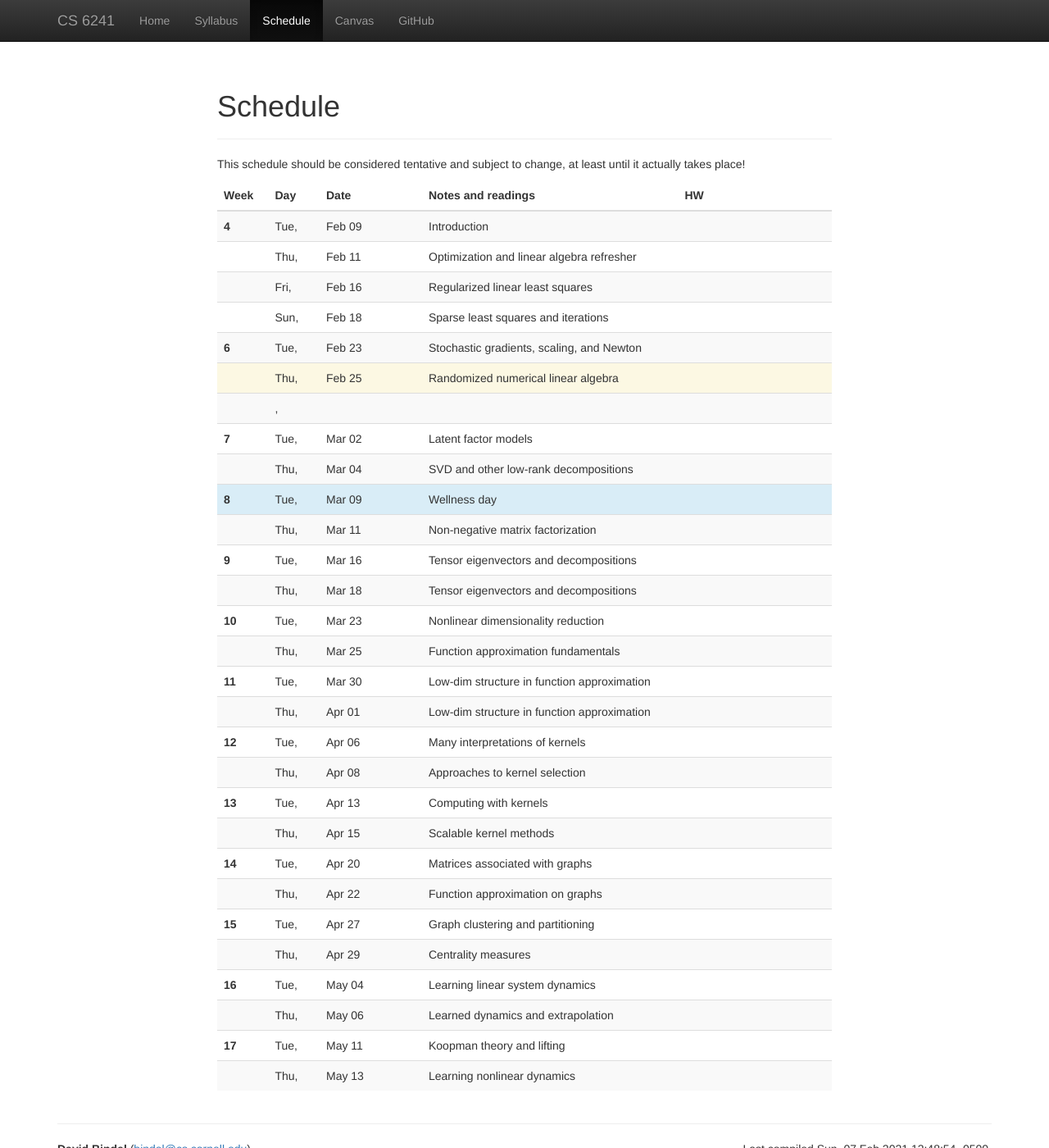
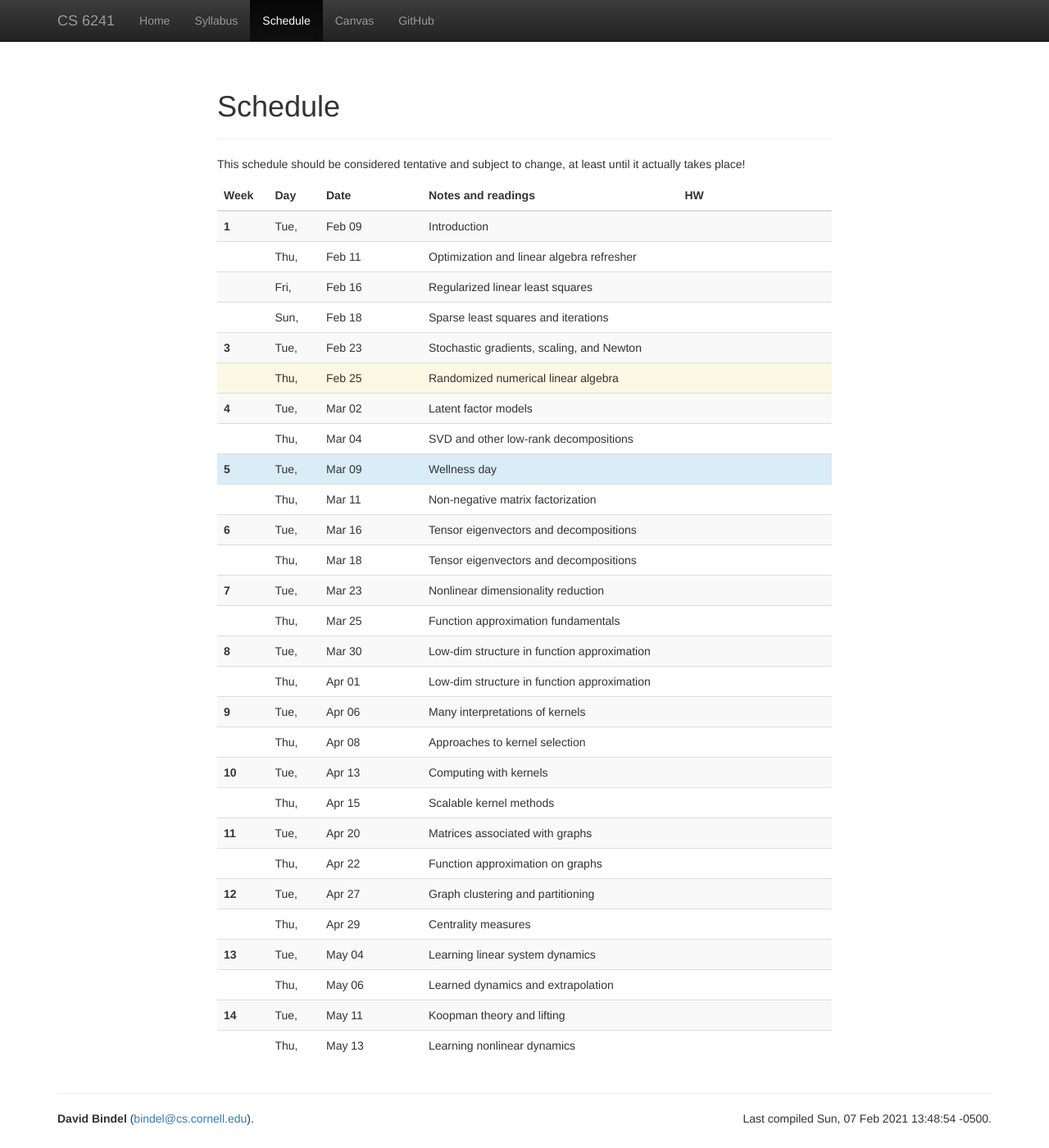
Before and after one commit to dbindel/cs6241-s21, a Jekyll site: the page built from web/schedule.html, in a window 1280 px wide and 1400 px high. Shown: the whole window at 82% size. Built offline with Jekyll 4.4.1, drawn with Linux system fonts in a browser that asks for light colours; nearby versions of some CDN libraries.

Commit message:
Update schedule stuff.

```diff
--- a/web/_data/lectures.yml
+++ b/web/_data/lectures.yml
@@ -28,7 +28,6 @@
   date: 2021-02-25
   info: Randomized numerical linear algebra
   travel: NSF panel
--
 #
 # ==================
 # Week 4 (SIAM CSE week)
--- a/web/schedule.html
+++ b/web/schedule.html
@@ -29,7 +29,7 @@ layout: main
     {% for lec in site.data.lectures %}
     <tr{% if lec.break %} class="info"{% endif %}{% if lec.travel %} class="warning"{% endif %}>
       {% assign day = lec.date | date: "%a" %}
-      <th>{% if day == "Tue" %}{{ lec.date | date: "%U" | plus: -2 }}{% endif %}</th>
+      <th>{% if day == "Tue" %}{{ lec.date | date: "%U" | plus: -5 }}{% endif %}</th>
       <td>{{ day }},</td>
       <td>{{ lec.date | date: "%b %d" }}</td>
       {% if lec.break %}
```
